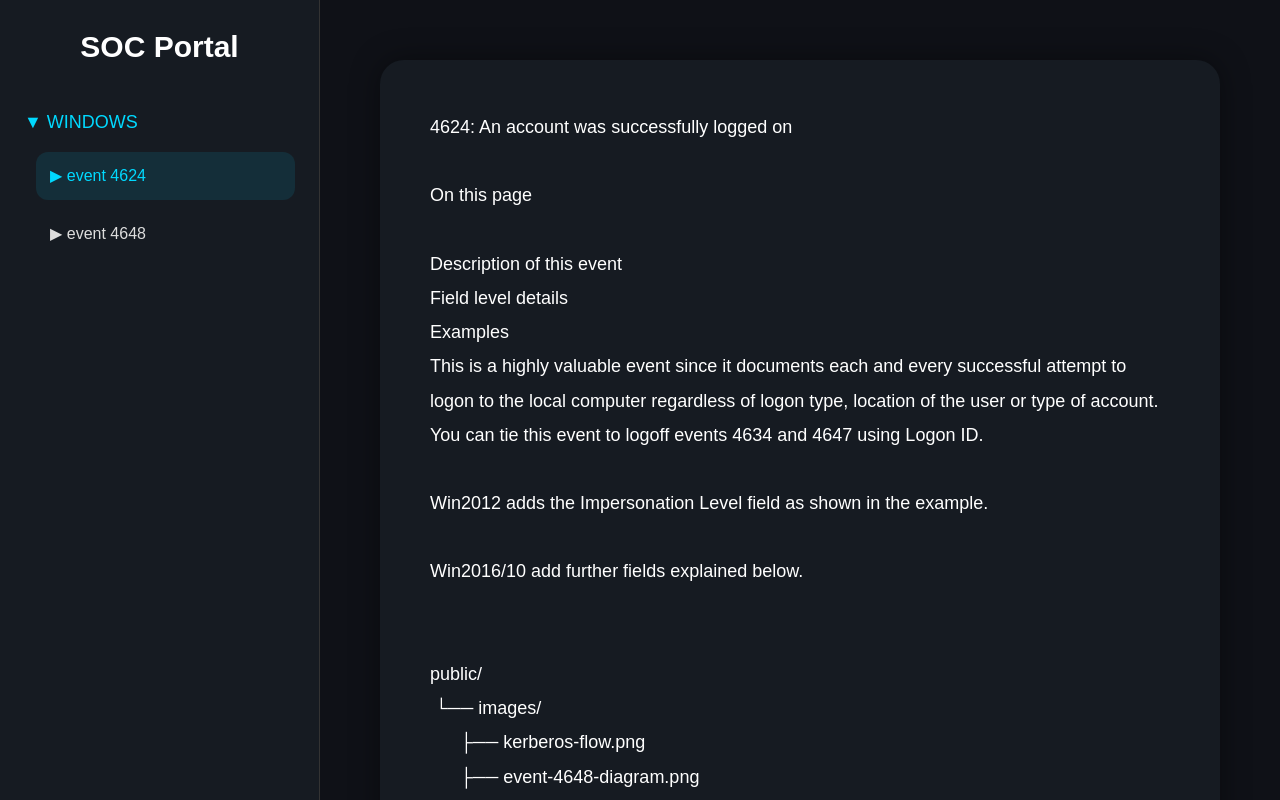
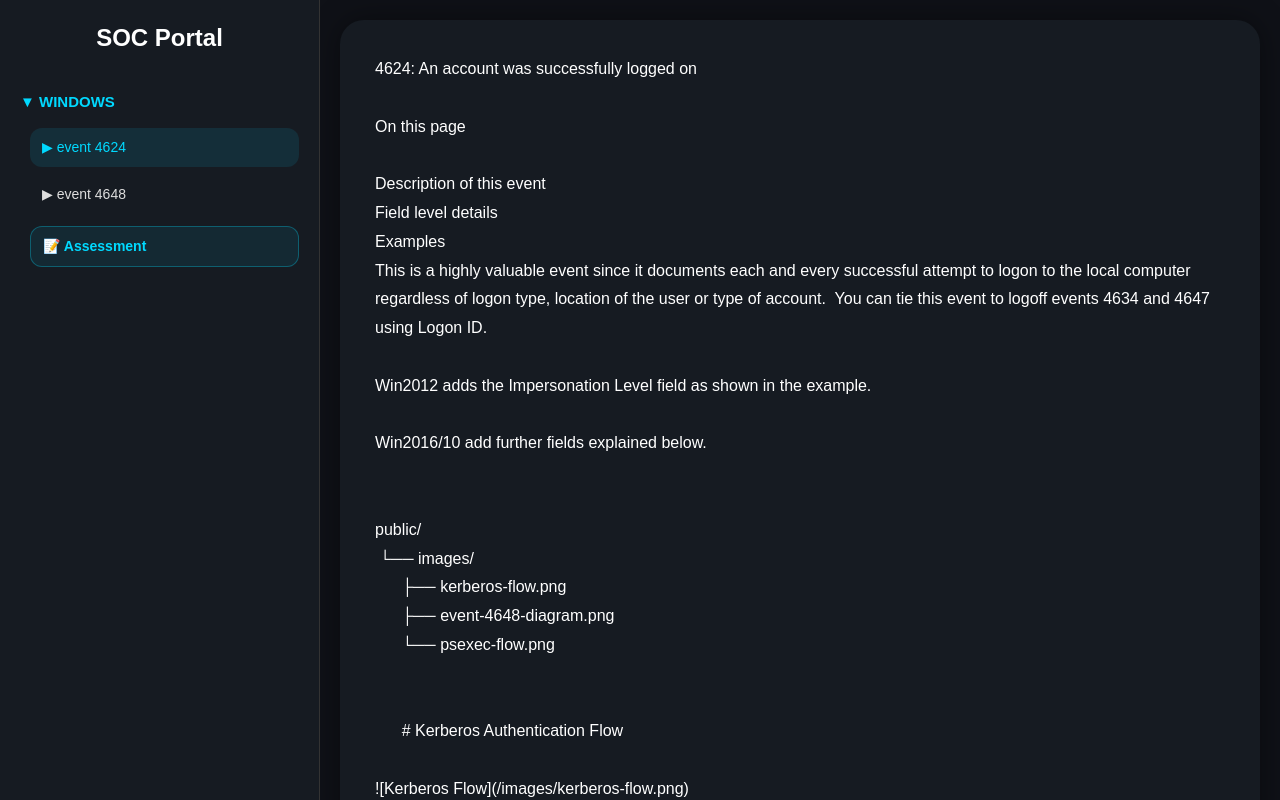
Before and after one commit to cchandannssingh-code/soc-learning-portal, a Next.js app: page /notes/event-4624 in a window 1280 px wide. Shown: the top 800 px of the page. Built offline with nearby package versions, Linux system fonts and the light colour scheme.

Commit message:
Updated SOC portal layout and assessment

```diff
--- /dev/null
+++ b/app/assessment/test/page.tsx
@@ -0,0 +1,394 @@
+"use client";
+
+import { useState } from "react";
+
+const questions = [
+  {
+    question:
+      "What does Event ID 4648 represent?",
+
+    options: [
+      "Failed logon",
+      "Explicit credential usage",
+      "Service installation",
+      "Kerberos ticket deletion",
+    ],
+
+    answer: 1,
+
+    explanation:
+      "Event ID 4648 is generated when explicit credentials are supplied.",
+  },
+
+  {
+    question:
+      "Which process commonly triggers Event ID 4648?",
+
+    options: [
+      "notepad.exe",
+      "calc.exe",
+      "runas.exe",
+      "mspaint.exe",
+    ],
+
+    answer: 2,
+
+    explanation:
+      "runas.exe commonly uses alternate credentials.",
+  },
+
+  {
+    question:
+      "Which Windows component handles authentication?",
+
+    options: [
+      "explorer.exe",
+      "lsass.exe",
+      "chrome.exe",
+      "taskmgr.exe",
+    ],
+
+    answer: 1,
+
+    explanation:
+      "LSASS handles authentication and security token creation.",
+  },
+
+  {
+    question:
+      "Which protocol is preferred in Active Directory?",
+
+    options: [
+      "FTP",
+      "SNMP",
+      "Kerberos",
+      "SSH",
+    ],
+
+    answer: 2,
+
+    explanation:
+      "Kerberos is the default authentication protocol in AD.",
+  },
+
+  {
+    question:
+      "Which event commonly correlates with 4648?",
+
+    options: [
+      "4624",
+      "1102",
+      "7040",
+      "5158",
+    ],
+
+    answer: 0,
+
+    explanation:
+      "4624 indicates successful logon activity.",
+  },
+];
+
+export default function WindowsAssessment() {
+
+  const [current, setCurrent] = useState(0);
+
+  const [selected, setSelected] =
+    useState<number | null>(null);
+
+  const [showAnswer, setShowAnswer] =
+    useState(false);
+
+  const [score, setScore] = useState(0);
+
+  const [completed, setCompleted] =
+    useState(false);
+
+  const q = questions[current];
+
+  function handleSubmit() {
+
+    if (selected === null) return;
+
+    setShowAnswer(true);
+
+    if (selected === q.answer) {
+      setScore(score + 1);
+    }
+  }
+
+  function handleNext() {
+
+    setSelected(null);
+
+    setShowAnswer(false);
+
+    if (current + 1 < questions.length) {
+
+      setCurrent(current + 1);
+
+    } else {
+
+      setCompleted(true);
+    }
+  }
+
+  function restartQuiz() {
+
+    setCurrent(0);
+
+    setSelected(null);
+
+    setShowAnswer(false);
+
+    setScore(0);
+
+    setCompleted(false);
+  }
+
+  if (completed) {
+
+    return (
+      <div
+        style={{
+          minHeight: "100vh",
+          background: "#0f1117",
+          color: "white",
+          display: "flex",
+          justifyContent: "center",
+          alignItems: "center",
+          padding: "40px",
+        }}
+      >
+
+        <div
+          style={{
+            background: "#161b22",
+            padding: "50px",
+            borderRadius: "24px",
+            width: "100%",
+            maxWidth: "700px",
+          }}
+        >
+
+          <h1
+            style={{
+              fontSize: "38px",
+              marginBottom: "20px",
+            }}
+          >
+            Assessment Complete
+          </h1>
+
+          <p
+            style={{
+              fontSize: "22px",
+              marginBottom: "30px",
+            }}
+          >
+            Score: {score} / {questions.length}
+          </p>
+
+          <button
+            onClick={restartQuiz}
+            style={{
+              background: "#00d9ff",
+              color: "black",
+              border: "none",
+              padding: "14px 28px",
+              borderRadius: "12px",
+              cursor: "pointer",
+              fontWeight: "bold",
+            }}
+          >
+            Restart Assessment
+          </button>
+
+        </div>
+
+      </div>
+    );
+  }
+
+  return (
+    <div
+      style={{
+        minHeight: "100vh",
+        background: "#0f1117",
+        color: "white",
+        padding: "50px",
+      }}
+    >
+
+      <div
+        style={{
+          maxWidth: "900px",
+          margin: "0 auto",
+          background: "#161b22",
+          padding: "50px",
+          borderRadius: "24px",
+        }}
+      >
+
+        <h1
+          style={{
+            fontSize: "40px",
+            marginBottom: "10px",
+          }}
+        >
+          Windows Assessment
+        </h1>
+
+        <p
+          style={{
+            color: "#aaa",
+            marginBottom: "40px",
+          }}
+        >
+          Question {current + 1} of {questions.length}
+        </p>
+
+        <h2
+          style={{
+            fontSize: "28px",
+            marginBottom: "30px",
+            lineHeight: "1.5",
+          }}
+        >
+          {q.question}
+        </h2>
+
+        <div
+          style={{
+            display: "flex",
+            flexDirection: "column",
+            gap: "16px",
+          }}
+        >
+
+          {q.options.map((option, index) => {
+
+            const isCorrect =
+              index === q.answer;
+
+            const isSelected =
+              index === selected;
+
+            let background = "#222";
+
+            if (showAnswer) {
+
+              if (isCorrect) {
+                background = "#14532d";
+              }
+
+              if (
+                isSelected &&
+                !isCorrect
+              ) {
+                background = "#7f1d1d";
+              }
+            }
+
+            return (
+              <button
+                key={index}
+                disabled={showAnswer}
+                onClick={() =>
+                  setSelected(index)
+                }
+                style={{
+                  background,
+                  color: "white",
+                  border: isSelected
+                    ? "2px solid #00d9ff"
+                    : "1px solid #444",
+                  padding: "18px",
+                  borderRadius: "14px",
+                  cursor: "pointer",
+                  textAlign: "left",
+                  fontSize: "18px",
+                  transition: "0.3s",
+                }}
+              >
+                {option}
+              </button>
+            );
+          })}
+
+        </div>
+
+        {showAnswer && (
+
+          <div
+            style={{
+              marginTop: "30px",
+              background: "#222",
+              padding: "24px",
+              borderRadius: "16px",
+              lineHeight: "1.8",
+            }}
+          >
+
+            <h3
+              style={{
+                marginBottom: "10px",
+              }}
+            >
+              Explanation
+            </h3>
+
+            <p>{q.explanation}</p>
+
+          </div>
+        )}
+
+        <div
+          style={{
+            marginTop: "40px",
+          }}
+        >
+
+          {!showAnswer ? (
+
+            <button
+              onClick={handleSubmit}
+              style={{
+                background: "#00d9ff",
+                color: "black",
+                border: "none",
+                padding: "14px 28px",
+                borderRadius: "12px",
+                cursor: "pointer",
+                fontWeight: "bold",
+              }}
+            >
+              Submit
+            </button>
+
+          ) : (
+
+            <button
+              onClick={handleNext}
+              style={{
+                background: "#00d9ff",
+                color: "black",
+                border: "none",
+                padding: "14px 28px",
+                borderRadius: "12px",
+                cursor: "pointer",
+                fontWeight: "bold",
+              }}
+            >
+              Next Question
+            </button>
+
+          )}
+
+        </div>
+
+      </div>
+
+    </div>
+  );
+}
--- a/app/notes/[slug]/page.tsx
+++ b/app/notes/[slug]/page.tsx
@@ -4,17 +4,26 @@ import Link from "next/link";
 
 function getNotes() {
 
-  const notesPath = path.join(process.cwd(), "notes");
+  const notesPath = path.join(
+    process.cwd(),
+    "notes"
+  );
 
-  const categories = fs.readdirSync(notesPath);
+  const categories =
+    fs.readdirSync(notesPath);
 
   return categories.map((category) => {
 
-    const categoryPath = path.join(notesPath, category);
+    const categoryPath = path.join(
+      notesPath,
+      category
+    );
 
     const files = fs
       .readdirSync(categoryPath)
-      .filter((file) => file.endsWith(".md"));
+      .filter((file) =>
+        file.endsWith(".md")
+      );
 
     return {
       category,
@@ -93,27 +102,29 @@ export default async function NotePage({
     <div
       style={{
         display: "flex",
+        flexWrap: "wrap",
         minHeight: "100vh",
         background: "#0f1117",
         color: "white",
       }}
     >
 
-      {/* LEFT SIDEBAR */}
+      {/* SIDEBAR */}
       <div
         style={{
-          width: "320px",
+          width: "100%",
+          maxWidth: "320px",
           borderRight: "1px solid #333",
-          padding: "24px",
+          padding: "20px",
+          background: "#161b22",
           overflowY: "auto",
-          background: "#161b22",
         }}
       >
 
         <h1
           style={{
-            fontSize: "30px",
-            marginBottom: "40px",
+            fontSize: "24px",
+            marginBottom: "35px",
             textAlign: "center",
             fontWeight: "bold",
           }}
@@ -121,38 +132,51 @@ export default async function NotePage({
           SOC Portal
         </h1>
 
-        {notes.map((section) => (
+        {notes.map((section) => {
 
+          const hasFiles =
+            section.files.length > 0;
+
+          return (
             <div
               key={section.category}
               style={{
-              marginBottom: "35px",
+                marginBottom: "30px",
               }}
             >
 
               {/* CATEGORY */}
-            <h2
+              <Link
+                href={
+                  hasFiles
+                    ? `/notes/${section.files[0].replace(".md", "")}`
+                    : "#"
+                }
                 style={{
                   color: "#00d9ff",
-                marginBottom: "16px",
-                fontSize: "18px",
+                  marginBottom: "14px",
+                  fontSize: "15px",
                   textTransform: "uppercase",
+                  textDecoration: "none",
+                  display: "block",
+                  fontWeight: "bold",
                 }}
               >
                 ▼ {section.category}
-            </h2>
+              </Link>
 
-            {/* SUBHEADINGS */}
+              {/* NOTES */}
               <div
                 style={{
                   display: "flex",
                   flexDirection: "column",
-                gap: "10px",
-                paddingLeft: "12px",
+                  gap: "8px",
+                  paddingLeft: "10px",
                 }}
               >
 
-              {section.files.map((file) => {
+                {hasFiles &&
+                  section.files.map((file) => {
 
                     const currentSlug =
                       file.replace(".md", "");
@@ -169,17 +193,21 @@ export default async function NotePage({
                             ? "#00d9ff"
                             : "#ddd",
 
-                      textDecoration: "none",
+                          textDecoration:
+                            "none",
 
-                      padding: "12px 14px",
+                          padding: "9px 12px",
 
-                      borderRadius: "12px",
+                          borderRadius:
+                            "12px",
 
                           background: isActive
                             ? "rgba(0,217,255,0.1)"
                             : "transparent",
 
                           transition: "0.3s",
+
+                          fontSize: "14px",
                         }}
                       >
                         ▶{" "}
@@ -191,19 +219,41 @@ export default async function NotePage({
                     );
                   })}
 
+                {/* ASSESSMENT */}
+                <Link
+                  href={`/assessment/${section.category}`}
+                  style={{
+                    color: "#00d9ff",
+                    textDecoration: "none",
+                    padding: "9px 12px",
+                    borderRadius: "12px",
+                    border:
+                      "1px solid rgba(0,217,255,0.3)",
+                    marginTop: "4px",
+                    fontWeight: "bold",
+                    background:
+                      "rgba(0,217,255,0.08)",
+                    fontSize: "14px",
+                  }}
+                >
+                  📝 Assessment
+                </Link>
+
               </div>
 
             </div>
-        ))}
+          );
+        })}
 
       </div>
 
-      {/* RIGHT CONTENT */}
+      {/* CONTENT */}
       <div
         style={{
           flex: 1,
           overflowY: "auto",
-          padding: "60px",
+          padding: "20px",
+          minWidth: "300px",
         }}
       >
 
@@ -213,9 +263,9 @@ export default async function NotePage({
             margin: "0 auto",
             background: "#161b22",
             borderRadius: "24px",
-            padding: "50px",
-            lineHeight: "1.9",
-            fontSize: "18px",
+            padding: "35px",
+            lineHeight: "1.8",
+            fontSize: "16px",
             boxShadow:
               "0 0 30px rgba(0,0,0,0.4)",
           }}
```
Also changed, not shown: app/page.tsx (+30 -22 lines), 1 other file (tests, documents, lock files or other folders). Lines whose indentation alone changed are shown as unchanged.
